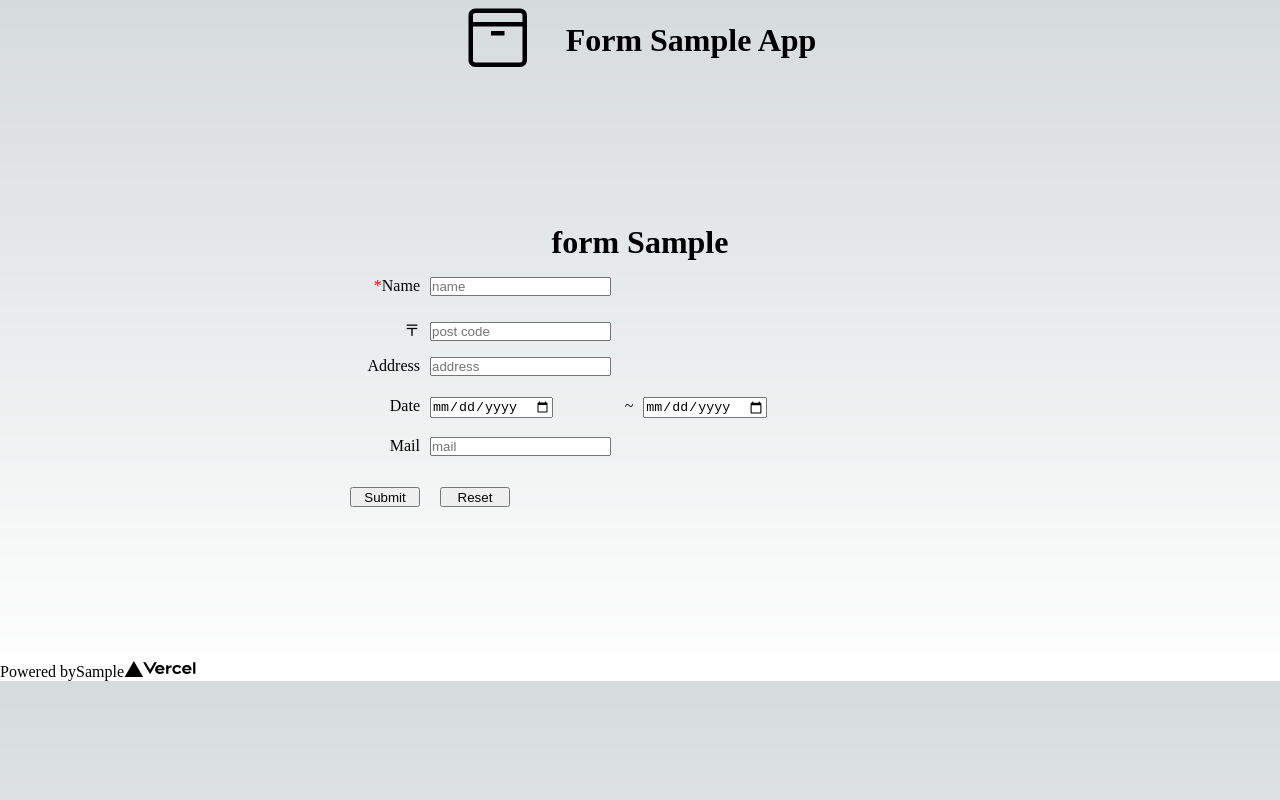
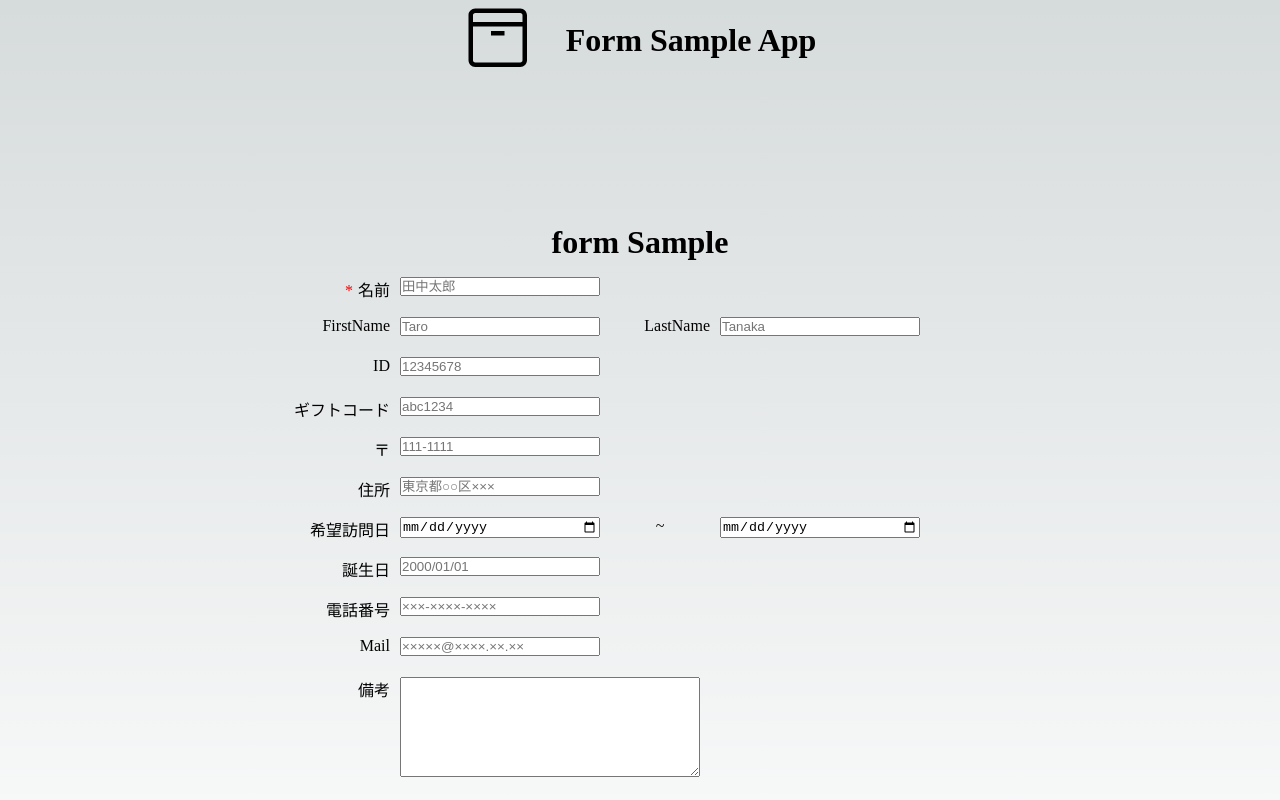
Before and after one commit to sss5394/form-validate-app, a Next.js app: page /form-sample/form in a window 1280 px wide. Shown: the top 800 px of the page. Built offline with nearby package versions, Linux system fonts and the light colour scheme.

Commit message:
入力項目追加

```diff
--- a/src/pages/form-sample/form.tsx
+++ b/src/pages/form-sample/form.tsx
@@ -6,22 +6,36 @@
 
 // 入力データ定義
 export type InputData = {
-  name: string;
+  nameJa: string;
+  id: string;
+  giftCode: string;
+  firstNameEn: string;
+  lastNameEn: string;
   postCode: string;
   address: string;
   dateFrom: string;
   dateTo: string;
+  birthDay: string;
   mail: string;
+  phone: string;
+  free: string;
 };
 
 // Form初期値
 export const initialValues = {
-  name: '',
+  nameJa: '',
+  id: '',
+  giftCode: '',
+  firstNameEn: '',
+  lastNameEn: '',
   postCode: '',
   address: '',
   dateFrom: '',
   dateTo: '',
+  birthDay: '',
   mail: '',
+  phone: '',
+  free: '',
 };
 
 const SystemErrorMessage = {
@@ -83,16 +97,11 @@
     let result: Validation.ValidationResult;
 
     // 名前
-    item = inputData.name;
-    itemName = 'Name';
+    item = inputData.nameJa;
+    itemName = '名前';
 
     // 必須チェック
     result = Validation.validateRequired(item, itemName);
-    if (!result.checkResult) {
-      messageList.push(result.errorMMessagge);
-    }
-    // 半角チェック
-    result = Validation.validateHarfChar(item, itemName);
     if (!result.checkResult) {
       messageList.push(result.errorMMessagge);
     }
@@ -108,7 +117,9 @@
     return messageList;
   }
 
-  const handleInputChange = (event: ChangeEvent<HTMLInputElement>) => {
+  const handleInputChange = (
+    event: ChangeEvent<HTMLInputElement | HTMLTextAreaElement>
+  ) => {
     const { name, value } = event.target;
     setInputData({
       ...inputData,
@@ -134,14 +145,56 @@
         )}
         <div className={styles.item}>
           <label htmlFor='name'>
-            <span className={styles.required}>*</span>Name
+            <span className={styles.required}>*</span>名前
           </label>
           <input
             type='text'
             id='name'
             name='name'
-            placeholder='name'
-            value={inputData.name}
+            placeholder='田中太郎'
+            value={inputData.nameJa}
+            onChange={handleInputChange}
+          />
+        </div>
+        <div className={styles.item}>
+          <label htmlFor='firstNameEn'>FirstName</label>
+          <input
+            type='text'
+            id='firstNameEn'
+            name='firstNameEn'
+            placeholder='Taro'
+            value={inputData.firstNameEn}
+            onChange={handleInputChange}
+          />
+          <label htmlFor='lastNameEn'>LastName</label>
+          <input
+            type='text'
+            id='lastNameEn'
+            name='lastNameEn'
+            placeholder='Tanaka'
+            value={inputData.lastNameEn}
+            onChange={handleInputChange}
+          />
+        </div>
+        <div className={styles.item}>
+          <label htmlFor='id'>ID</label>
+          <input
+            type='text'
+            id='id'
+            name='id'
+            placeholder='12345678'
+            value={inputData.id}
+            onChange={handleInputChange}
+          />
+        </div>
+        <div className={styles.item}>
+          <label htmlFor='giftCode'>ギフトコード</label>
+          <input
+            type='text'
+            id='giftCode'
+            name='giftCode'
+            placeholder='abc1234'
+            value={inputData.giftCode}
             onChange={handleInputChange}
           />
         </div>
@@ -151,39 +204,61 @@
             type='text'
             id='postCode'
             name='postCode'
-            placeholder='post code'
+            placeholder='111-1111'
             value={inputData.postCode}
             onChange={handleInputChange}
           />
         </div>
         <div className={styles.item}>
-          <label htmlFor='address'>Address</label>
+          <label htmlFor='address'>住所</label>
           <input
             type='text'
             id='address'
             name='address'
-            placeholder='address'
+            placeholder='東京都○○区×××'
             value={inputData.address}
             onChange={handleInputChange}
           />
         </div>
         <div className={styles.item}>
-          <label htmlFor='dateFrom'>Date</label>
+          <label htmlFor='dateFrom'>希望訪問日</label>
           <input
             type='date'
             id='dateFrom'
             name='dateFrom'
-            placeholder='From'
             value={inputData.dateFrom}
             onChange={handleInputChange}
           />
-          <label htmlFor='dateTo'>~</label>
+          <label htmlFor='dateTo' className={styles.linkage}>
+            ~
+          </label>
           <input
             type='date'
             id='dateTo'
             name='dateTo'
-            placeholder='Date(To)'
             value={inputData.dateTo}
+            onChange={handleInputChange}
+          />
+        </div>
+        <div className={styles.item}>
+          <label htmlFor='birthDay'>誕生日</label>
+          <input
+            type='text'
+            id='birthDay'
+            name='birthDay'
+            placeholder='2000/01/01'
+            value={inputData.birthDay}
+            onChange={handleInputChange}
+          />
+        </div>
+        <div className={styles.item}>
+          <label htmlFor='phone'>電話番号</label>
+          <input
+            type='text'
+            id='phone'
+            name='phone'
+            placeholder='×××-××××-××××'
+            value={inputData.phone}
             onChange={handleInputChange}
           />
         </div>
@@ -193,8 +268,18 @@
             type='text'
             id='mail'
             name='mail'
-            placeholder='mail'
+            placeholder='×××××@××××.××.××'
             value={inputData.mail}
+            onChange={handleInputChange}
+          />
+        </div>
+        <div className={styles.item}>
+          <label htmlFor='mail'>備考</label>
+          <textarea
+            id='free'
+            name='free'
+            placeholder=''
+            value={inputData.free}
             onChange={handleInputChange}
           />
         </div>
--- a/src/styles/Form.module.css
+++ b/src/styles/Form.module.css
@@ -11,24 +11,39 @@
   margin-top: 1rem;
   min-height: 1.5rem;
   font-size: 1rem;
-  width: 600px;
+  width: 700px;
 }
 
 /* 入力要素（ラベル） */
 .item label{
+  vertical-align: top;
   display: inline-block;
   text-align: right;
-  width: 80px;
+  width: 100px;
+}
+
+.item label.linkage{
+  text-align: center;
 }
 
 /* 入力要素（ラベル必須マーク） */
 .item label span.required{
   color: red;
+  margin-right: 5px;
 }
 
-/* 入力要素（入力欄） */
+/* 入力要素（input） */
 .item input{
-  margin-left: 10px
+  margin-left: 10px;
+  margin-right: 10px;
+  width: 200px;
+}
+
+/* 入力要素（textarea） */
+.item textarea {
+  margin-left: 10px;
+  width: 300px;
+  height: 100px;
 }
 
 /* 入力要素（ボタン） */
```
